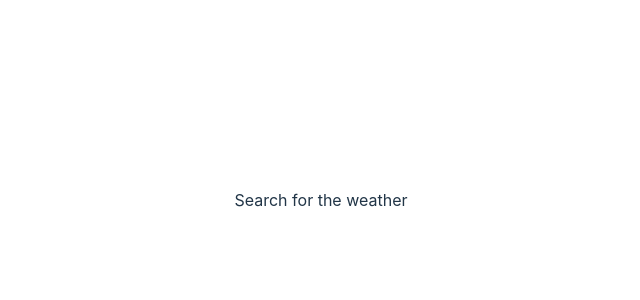
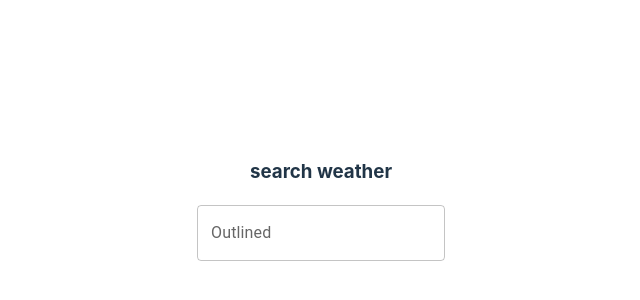
Before and after one commit to Abhay108cell/materialUI, a React (Vite) app: page / in a window 1280 px wide. Shown: the part 200-500 px from the top of the page, without its empty margins (319-959 px from the left). Built offline with nearby package versions, Linux system fonts and the light colour scheme.

Commit message:
imported textField from materialUI

```diff
--- a/src/SearchBox.jsx
+++ b/src/SearchBox.jsx
@@ -1,7 +1,12 @@
+import TextField from '@mui/material/TextField';
+
 export default function SearchBox(){
   return(
     <div>
-      Search for the weather
+      <h3>search weather</h3>
+      <form>
+      <TextField id="outlined-basic" label="Outlined" variant="outlined" />
+      </form>
     </div>
   )
 }
```
